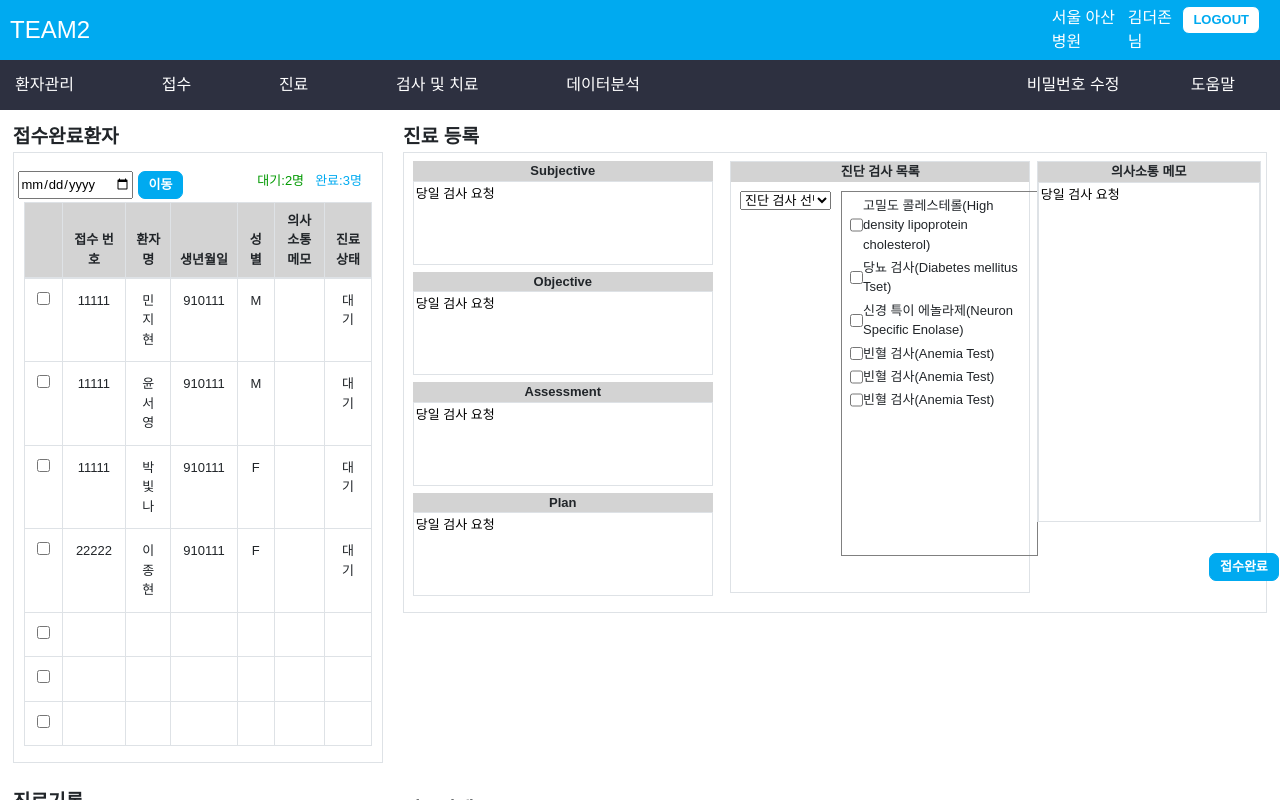
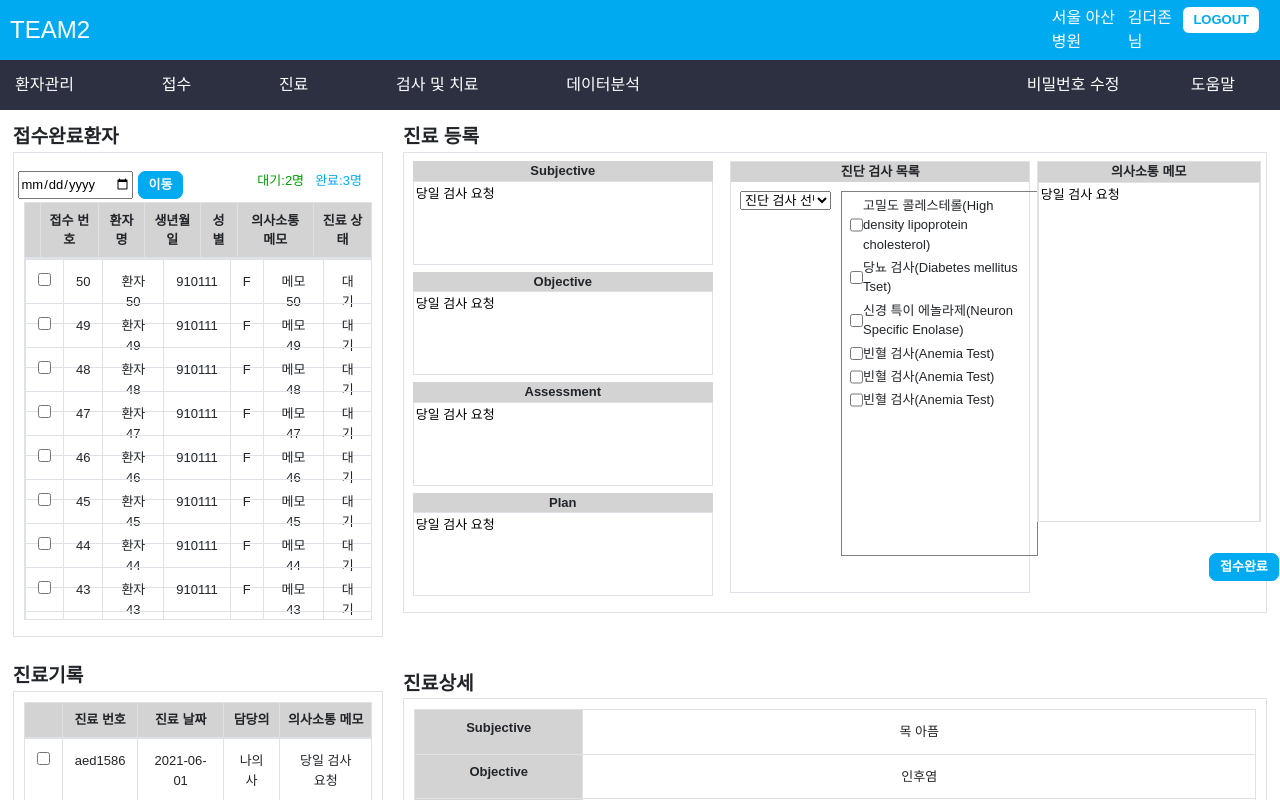
Before and after one commit to JongHyun94/Final_Team2_FrontEnd, a React (Create React App) app: page /Treatment in a window 1280 px wide. Shown: the top 800 px of the page. Built offline with nearby package versions, Linux system fonts and the light colour scheme.

Commit message:
[update] TreatmentPatientList 상태 추가

```diff
--- a/src/views/Treatment/TreatmentPatientList.js
+++ b/src/views/Treatment/TreatmentPatientList.js
@@ -1,24 +1,48 @@
+import { useState } from "react";
+import { AutoSizer, List } from "react-virtualized";
+
+function getBoards() {
+  const boards = [];
+  for (var i = 50; i >= 1; i--) {
+    boards.push({ b1: i, b2: "환자" + i, b3: "910111", b4: "F", b5: "메모" + i, b6: "대기" });
+  }
+  return boards;
+}
+
 function TreatmentPatientList(props) {
-    return(
+  const [boards, setBoards] = useState(getBoards);
 
+  const rowRenderer = ({index, key, style}) => {
+    return (
+
+        <tr key={key} style={style}>
+              <td key={boards.b1}>
+                <input type="checkbox" />
+              </td>
+              <td>{boards[index].b1}</td>
+              <td>{boards[index].b2}</td>
+              <td>{boards[index].b3}</td>
+              <td>{boards[index].b4}</td>
+              <td>{boards[index].b5}</td>
+              <td>{boards[index].b6}</td>
+        </tr>
+    );
+  };
+
+  return (
     <div>
-        <div className="TreatmentPatientList_title">
-        접수완료환자
-        </div>
+      <div className="TreatmentPatientList_title">접수완료환자</div>
 
       <div className="TreatmentPatientList_border border">
-
         <div className="TreatmentPatientList_search">
           <div className="row">
-                    <input type="date"/>
+            <input type="date" />
             <button className="button_team2_fill">이동</button>
 
             <div className="row_1">대기:2명</div>
             <div className="row_2">완료:3명</div>
-
           </div>
         </div>
-
 
         <table className="table table-bordered TreatmentPatientList_table">
           <thead className="TreatmentPatientList_table_thead">
@@ -33,70 +57,11 @@ function TreatmentPatientList(props) {
             </tr>
           </thead>
           <tbody>
-                <tr>
-                <td><input type="checkbox"/></td>
-                    <td>11111</td>
-                    <td>민지현</td>
-                    <td>910111</td>
-                    <td>M</td>
-                    <td></td>
-                    <td>대기</td>
-                </tr>
-                <tr>
-                <td><input type="checkbox"/></td>
-                    <td>11111</td>
-                    <td>윤서영</td>
-                    <td>910111</td>
-                    <td>M</td>
-                    <td></td>
-                    <td>대기</td>
-                </tr>
-                <tr>
-                <td><input type="checkbox"/></td>
-                    <td>11111</td>
-                    <td>박빛나</td>
-                    <td>910111</td>
-                    <td>F</td>
-                    <td></td>
-                    <td>대기</td>
-                </tr>
-                <tr>
-                <td><input type="checkbox"/></td>
-                    <td>22222</td>
-                    <td>이종현</td>
-                    <td>910111</td>
-                    <td>F</td>
-                    <td></td>
-                    <td>대기</td>
-                </tr>
-                <tr>
-                <td><input type="checkbox"/></td>
-                    <td></td>
-                    <td></td>
-                    <td></td>
-                    <td></td>
-                    <td></td>
-                    <td></td>
-                </tr>
-                <tr>
-                <td><input type="checkbox"/></td>
-                    <td></td>
-                    <td></td>
-                    <td></td>
-                    <td></td>
-                    <td></td>
-                    <td></td>
-                </tr>
-                <tr>
-                <td><input type="checkbox"/></td>
-                    <td></td>
-                    <td></td>
-                    <td></td>
-                    <td></td>
-                    <td></td>
-                    <td></td>
-                </tr>
-
+            <AutoSizer disableHeight>
+              {({ width, height }) => {
+                return <List width={width} height={360} list={boards} rowCount={boards.length} rowHeight={44} rowRenderer={rowRenderer} overscanRowCount={5} />;
+              }}
+            </AutoSizer>
           </tbody>
         </table>
       </div>
```
Lines whose indentation alone changed are shown as unchanged.
